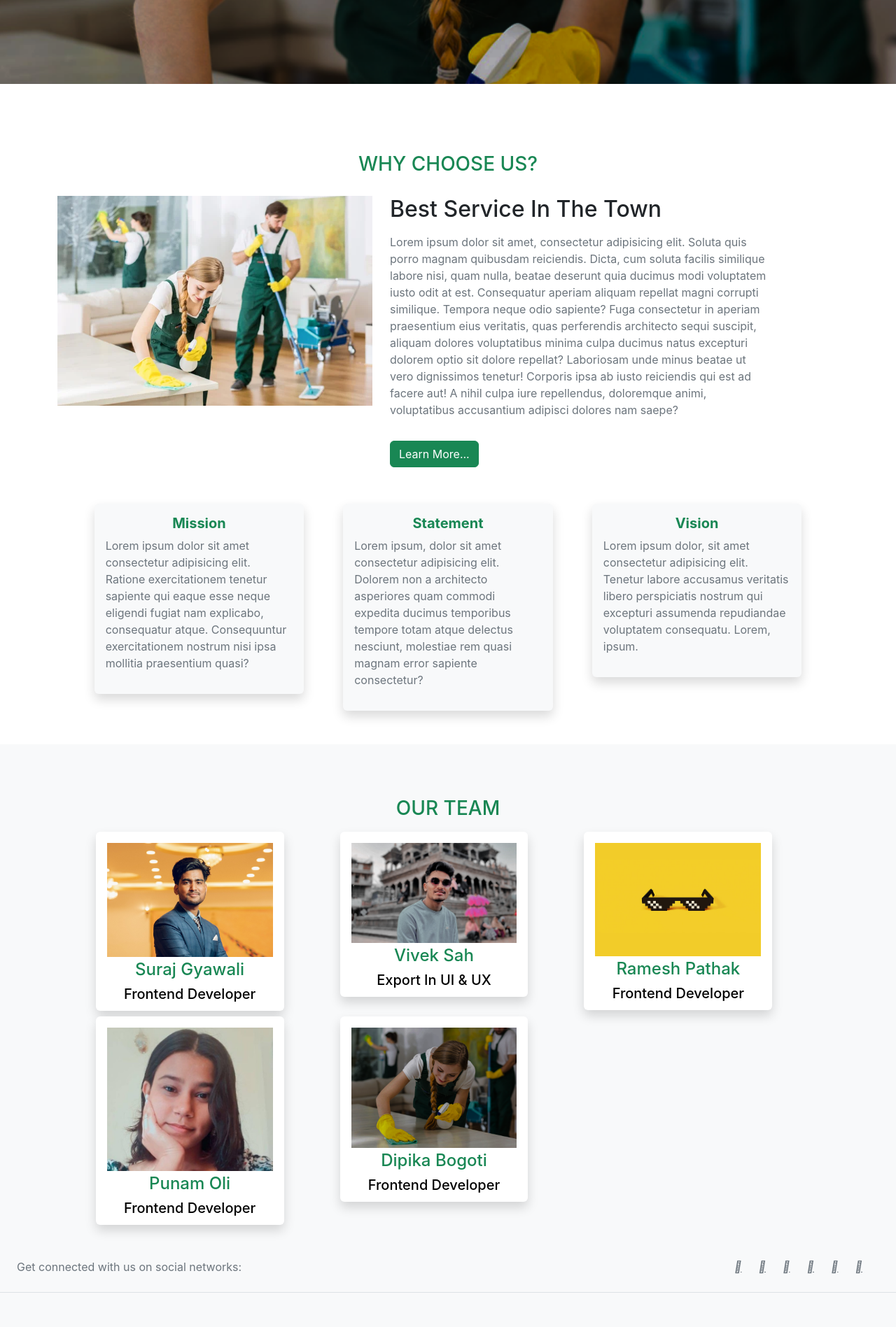
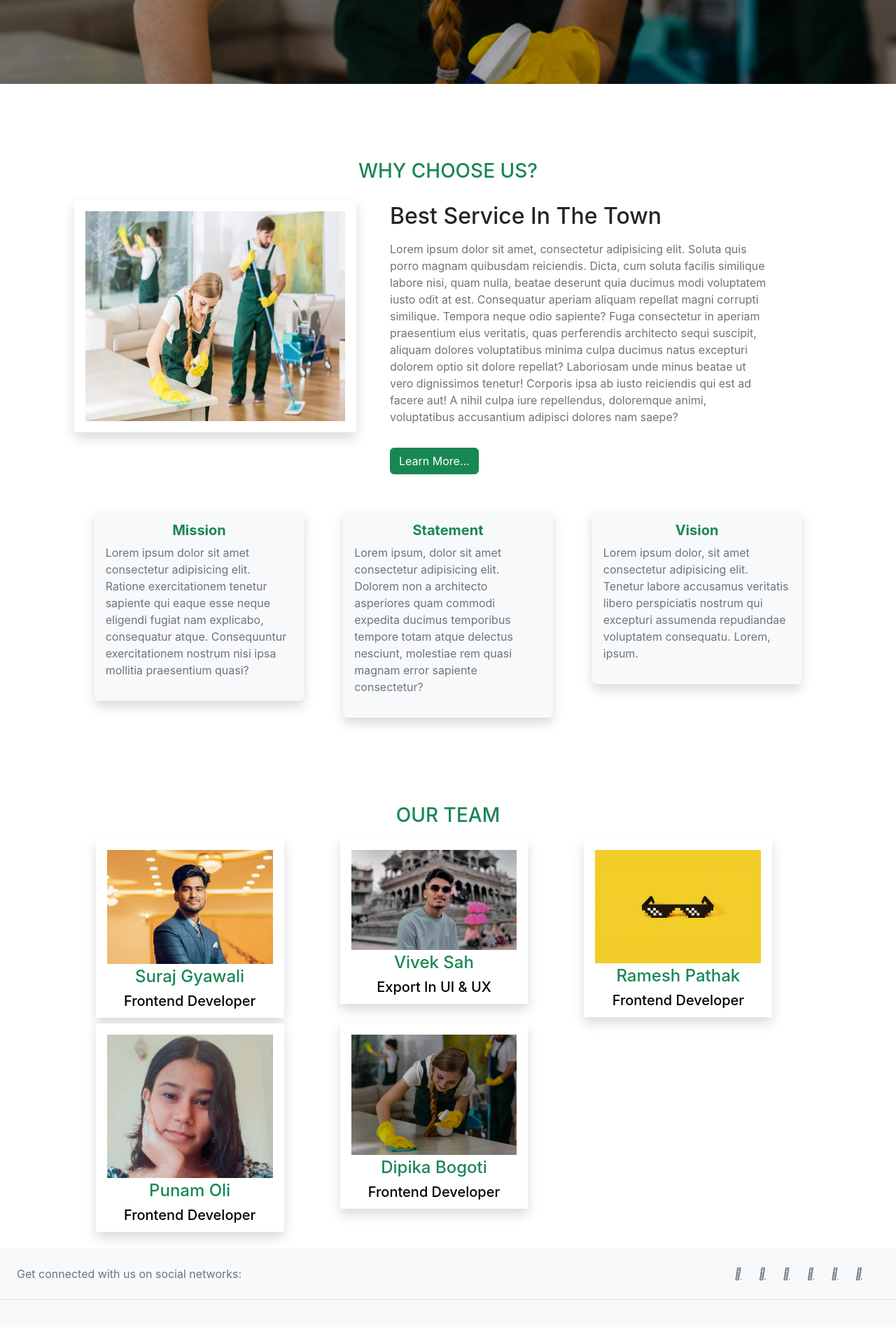
Before and after one commit to vivek738/SpotlessZone_Website, a React (Create React App) app: page /aboutus in a window 1280 px wide. Shown: the part 280-2177 px from the top of the page at 70% size. Built offline with nearby package versions, Linux system fonts and the light colour scheme.

Commit message:
modified

```diff
--- a/src/Components/AboutUs/AboutUs.js
+++ b/src/Components/AboutUs/AboutUs.js
@@ -33,14 +33,14 @@ const AboutUs = () => {
       {/* another section here */}
 
 
-      <div className="container-fluid" style={{ paddingTop: 50, background: "white" }}>
+      <div className="container-fluid" style={{ paddingTop: 60, background: "white" }}>
         <div className="container col-md-12 pt-5">
 
           <h3 className="text text-center text-success pb-3">WHY CHOOSE US?</h3>
           <div className="row mb-6">
             <div className="col-md-5">
-              <div className=" py-1 px-12 ms-9">
-                <img src={Third} alt="first" height="300px" />
+              <div className="   shadow mx-4 border-3 d-flex justify-contain-center py-3 px-12 ms-9">
+                <img className=" px-3 rounded " src={Third} alt="first" height="300px" width={"100%"}/>
               </div>
             </div>
             <div className="col-md-6">
@@ -96,7 +96,7 @@ const AboutUs = () => {
         </div>
       </div>
       {/* our team */}
-      <div className="container-fluid bg-light pb-3" style={{ paddingTop: 75, background: "ebebeb" }}>
+      <div className="container-fluid bg-white pb-3" style={{ paddingTop: 75, background: "ebebeb" }}>
         <div className="container col-md-10">
 
           <h3 className="text text-center text-success pb-2">
@@ -104,7 +104,7 @@ const AboutUs = () => {
           </h3>
           <div className="row">
             <div className="col-md-4 mb-2">
-              <div className="me-5 bg-white rounded shadow mx-2">
+              <div className="me-5 bg-white shadow mx-2">
                 <img src={Suraj} alt="" className="img-fluid w-100 px-3 pt-3 rounded" height="120px" />
                 <div className="py-1 px-2">
                   <h4 className="text-center text-success text-start ">Suraj Gyawali</h4>
@@ -118,7 +118,7 @@ const AboutUs = () => {
             </div>
 
             <div className="col-md-4 mb-2">
-              <div className="me-5 bg-white rounded shadow mx-2">
+              <div className="me-5 bg-white  shadow mx-2">
                 <img src={Vivek} alt="" className="img-fluid w-100 px-3 pt-3 rounded" height="140px" />
                 <div className="py-1 px-2">
                   <h4 className="text-center text-success text-start ">Vivek Sah</h4>
@@ -132,7 +132,7 @@ const AboutUs = () => {
             </div>
 
             <div className="col-md-4 mb-2">
-              <div className="me-5 bg-white rounded shadow mx-2">
+              <div className="me-5 bg-white  shadow mx-2">
                 <img src={Ramesh} alt="" className="img-fluid w-100 px-3 pt-3 rounded" height="120px" />
                 <div className="py-1 px-2">
                   <h4 className="text-center text-success text-start ">Ramesh Pathak</h4>
@@ -146,8 +146,8 @@ const AboutUs = () => {
             </div>
 
             <div className="col-md-4 mb-2">
-              <div className="me-5 bg-white rounded shadow mx-2">
-                <img src={Punam} alt="" className="img-fluid w-100 px-3 pt-3 rounded" height="120px" />
+              <div className="me-5 bg-white  shadow mx-2">
+                <img src={Punam} alt="" className=" img-fluid w-100 px-3 pt-3 rounded" height="120px" />
                 <div className="py-1 px-2">
                   <h4 className="text-center text-success text-start ">Punam Oli</h4>
                   <h5 className="text-center text-black text-start">
@@ -160,7 +160,7 @@ const AboutUs = () => {
             </div>
 
             <div className="col-md-4 mb-2">
-              <div className="me-5 bg-white rounded shadow mx-2">
+              <div className="me-5 bg-white  shadow mx-2">
                 <img src={First} alt="" className="img-fluid w-100 px-3 pt-3 rounded" height="120px" />
                 <div className="py-1 px-2">
                   <h4 className="text-center text-success text-start ">Dipika Bogoti</h4>
```
